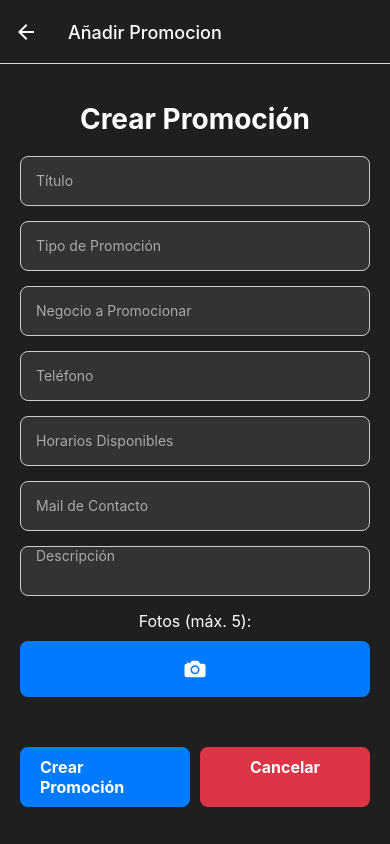
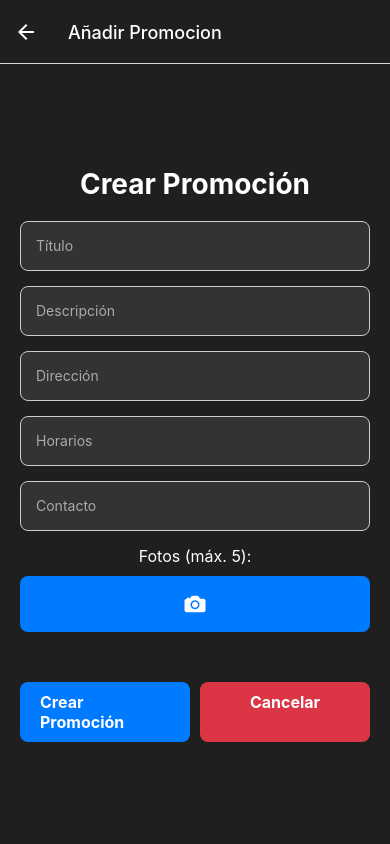
Before and after one commit to KanyeIsTheGoat/godio, a React Native app: screen /AddPromotion in a window 390 px wide. Built offline with nearby package versions, Linux system fonts and the light colour scheme.

Commit message:
post incompletos

```diff
--- a/api/denuncias.js
+++ b/api/denuncias.js
@@ -2,7 +2,7 @@ import api from "../api/api";
 
 export const fetchDenuncias = async () => {
   try {
-    const response = await fetch('http://192.168.0.244:8080/api/denuncias');
+    const response = await fetch('http://192.168.0.18:8080/api/denuncias');
     const data = await response.json();
     return data;
   } catch (error) {
@@ -30,14 +30,14 @@ export const fetchDenunciaById = async (id) => {
       throw new Error(`Invalid id type. Expected string, number, or bigint, received ${typeof id}`);
     }
 
-    const response = await fetch(`http://192.168.0.244:8080/api/denuncias/${id}`);
+    const response = await fetch('http://192.168.0.244:8080/api/denuncias/${id}');
     if (!response.ok) {
-      throw new Error(`Failed to fetch denuncia with id ${id}`);
+      throw new Error('Failed to fetch denuncia with id ${id}');
     }
     const data = await response.json();
     return data;
   } catch (error) {
-    console.error(`Error fetching denuncia with id ${id}:`, error);
+    console.error('Error fetching denuncia with id ${id}:', error);
     throw error;
   }
 };
--- a/screens/AddDenunciaScreen.jsx
+++ b/screens/AddDenunciaScreen.jsx
@@ -46,11 +46,11 @@ const AddDenunciaScreen = ({ navigation }) => {
 
     try {
       await createDenuncia(newDenuncia);
-      Alert.alert('Denuncia Added', 'The denuncia has been added successfully.');
+      Alert.alert('Denuncia creada', 'La denuncia ha sido creada exitosamente.');
       navigation.goBack();
     } catch (error) {
-      Alert.alert('Error', 'There was an error adding the denuncia.');
-      console.error("Error creating denuncia", error);
+      Alert.alert('Error', 'Hubo un problema al intentar crear la denuncia. Por favor, intenta nuevamente más tarde.');
+      console.error("Hubo un problema al intentar crear la denuncia. Por favor, intenta nuevamente más tarde", error);
     }
   };
 
--- a/screens/AddPromotionScreen.jsx
+++ b/screens/AddPromotionScreen.jsx
@@ -3,30 +3,51 @@
 import { Ionicons } from '@expo/vector-icons';
 
 const AddPromotionScreen = ({ navigation }) => {
-    const [title, setTitle] = useState('');
-    const [promoType, setPromoType] = useState('');
-    const [business, setBusiness] = useState('');
-    const [phone, setPhone] = useState('');
-    const [hours, setHours] = useState('');
-    const [email, setEmail] = useState('');
-    const [description, setDescription] = useState('');
-    const [photos, setPhotos] = useState([]);
+  const [titulo, setTitle] = useState('');
+  const [descripcion, setDescription] = useState('');
+  const [direccion, setDireccion] = useState('');
+  const [horarios, setHours] = useState('');
+  const [contacto, setContact] = useState('');
 
-    const handleAccept = () => {
-      // Add logic to save the promotion
-      Alert.alert('Promotion Added', 'The promotion has been added successfully.');
-      navigation.goBack(); // Navigate back to the previous screen
+
+
+  const handleAccept = async () => {
+    try {
+      const response = await fetch('http://192.168.0.18:8080/api/promociones', {
+        method: 'POST',
+        headers: {
+          'Content-Type': 'application/json',
+        },
+        body: JSON.stringify({
+          descripcion : descripcion,
+          titulo : titulo,
+          horarios : horarios,
+          direccion : direccion,
+          contacto : contacto
+        }),
+      });
+
+      if (!response.ok) {
+        throw new Error('Error al crear la promoción');
+      }
+
+      Alert.alert('Promoción Creada', 'La promoción ha sido creada exitosamente.');
+      navigation.goBack(); // Regresar a la pantalla anterior
+    } catch (error) {
+      console.error('Error al crear la promoción:', error);
+      Alert.alert('Error', 'Hubo un problema al intentar crear la promoción. Por favor, intenta nuevamente más tarde.');
+    }
   };
 
   const handleCancel = () => {
-      navigation.goBack(); // Navigate back to the previous screen
+    navigation.goBack(); // Regresar a la pantalla anterior
   };
 
   const handleAddPhoto = () => {
     if (photos.length < 5) {
-        // Logic to add a photo
+      // Lógica para agregar una foto
     } else {
-        Alert.alert('Maximum Reached', 'You can only add up to 5 photos.');
+      Alert.alert('Máximo Alcanzado', 'Solo puedes agregar hasta 5 fotos.');
     }
   };
 
@@ -36,63 +57,49 @@
       <TextInput
         style={styles.input}
         placeholder="Título"
-          value={title}
+        value={titulo}
         onChangeText={setTitle}
         placeholderTextColor="#AAAAAA"
       />
       <TextInput
         style={styles.input}
-          placeholder="Tipo de Promoción"
-          value={promoType}
-          onChangeText={setPromoType}
+        placeholder="Descripción"
+        value={descripcion}
+        onChangeText={setDescription}
         placeholderTextColor="#AAAAAA"
       />
       <TextInput
         style={styles.input}
-          placeholder="Negocio a Promocionar"
-          value={business}
-          onChangeText={setBusiness}
+        placeholder="Dirección"
+        value={direccion}
+        onChangeText={setDireccion}
         placeholderTextColor="#AAAAAA"
       />
       <TextInput
         style={styles.input}
-          placeholder="Teléfono"
-          value={phone}
-          onChangeText={setPhone}
+        placeholder="Horarios"
+        value={horarios}
+        onChangeText={setHours}
         keyboardType="phone-pad"
         placeholderTextColor="#AAAAAA"
       />
       <TextInput
         style={styles.input}
-          placeholder="Horarios Disponibles"
-          value={hours}
-          onChangeText={setHours}
-          placeholderTextColor="#AAAAAA"
-        />
-        <TextInput
-          style={styles.input}
-          placeholder="Mail de Contacto"
-          value={email}
-          onChangeText={setEmail}
-          keyboardType="email-address"
-          placeholderTextColor="#AAAAAA"
-        />
-        <TextInput
-          style={styles.input}
-          placeholder="Descripción"
-          value={description}
-          onChangeText={setDescription}
-          multiline
+        placeholder="Contacto"
+        value={contacto}
+        onChangeText={setContact}
         placeholderTextColor="#AAAAAA"
       />
       <Text style={styles.photoLabel}>Fotos (máx. 5):</Text>
       <TouchableOpacity style={styles.photoButton} onPress={handleAddPhoto}>
         <Ionicons name="camera" size={24} color="#FFFFFF" />
       </TouchableOpacity>
+
       <View style={styles.buttonContainer}>
         <TouchableOpacity style={styles.buttonAccept} onPress={handleAccept}>
           <Text style={styles.buttonText}>Crear Promoción</Text>
         </TouchableOpacity>
+
         <TouchableOpacity style={styles.buttonCancel} onPress={handleCancel}>
           <Text style={styles.buttonText}>Cancelar</Text>
         </TouchableOpacity>
--- a/screens/AddReclamoScreen.jsx
+++ b/screens/AddReclamoScreen.jsx
@@ -3,27 +3,49 @@ import { View, Text, TextInput, StyleSheet, TouchableOpacity, Alert, ScrollView
 import { Ionicons } from '@expo/vector-icons';
 
 const AddReclamoScreen = ({ navigation }) => {
-  const [title, setTitle] = useState('');
-  const [desperfectoType, setDesperfectoType] = useState('');
-  const [ubicacion, setUbicacion] = useState('');
-  const [description, setDescription] = useState('');
+  const [desperfecto, setDesperfecto] = useState('');
+  const [descripcion, setDescripcion] = useState('');
+  {/*const [lugar, setLugar] = useState('');*/}
+  const [tipoReclamo, setTipo] = useState('');
   const [photos, setPhotos] = useState([]);
 
-  const handleAccept = () => {
-    // Add logic to save the desperfecto
-    Alert.alert('Desperfecto Added', 'The desperfecto has been added successfully.');
-    navigation.goBack(); // Navigate back to the previous screen
-  };
 
-  const handleCancel = () => {
-    navigation.goBack(); // Navigate back to the previous screen
-  };
+  const handleAccept = async () => {
+      try {
+        const response = await fetch('http://192.168.0.18:8080/api/reclamos', {
+          method: 'POST',
+          headers: {
+            'Content-Type': 'application/json',
+          },
+          body: JSON.stringify({
+            descripcion : descripcion,
+            tipoReclamo : tipoReclamo,
+            desperfecto : desperfecto
+          }),
+        });
+
+        if (!response.ok) {
+          throw new Error('Error al crear el reclamo');
+        }
+
+        Alert.alert('Promoción Creada', 'El reclamo ha sido creada exitosamente.');
+        navigation.goBack(); // Regresar a la pantalla anterior
+      } catch (error) {
+        console.error('Error al crear el reclamo:', error);
+        Alert.alert('Error', 'Hubo un problema al intentar crear el reclamo. Por favor, intenta nuevamente más tarde.');
+      }
+    };
+
+      const handleCancel = () => {
+        navigation.goBack(); // Regresar a la pantalla anterior
+      };
+
 
   const handleAddPhoto = () => {
     if (photos.length < 5) {
       // Logic to add a photo
     } else {
-      Alert.alert('Maximum Reached', 'You can only add up to 5 photos.');
+      Alert.alert('Máximo Alcanzado', 'Solo puedes agregar hasta 5 fotos.');
     }
   };
 
@@ -32,30 +54,30 @@ const AddReclamoScreen = ({ navigation }) => {
       <Text style={styles.title}>Crear Reclamo</Text>
       <TextInput
         style={styles.input}
-        placeholder="Título"
-        value={title}
-        onChangeText={setTitle}
-        placeholderTextColor="#AAAAAA"
-      />
-      <TextInput
-        style={styles.input}
-        placeholder="Tipo de Desperfecto"
-        value={desperfectoType}
-        onChangeText={setDesperfectoType}
-        placeholderTextColor="#AAAAAA"
-      />
-      <TextInput
-        style={styles.input}
-        placeholder="Ubicación"
-        value={ubicacion}
-        onChangeText={setUbicacion}
+        placeholder="Desperfecto"
+        value={desperfecto}
+        onChangeText={setDesperfecto}
         placeholderTextColor="#AAAAAA"
       />
       <TextInput
         style={styles.input}
         placeholder="Descripción"
-        value={description}
-        onChangeText={setDescription}
+        value={descripcion}
+        onChangeText={setDescripcion}
+        placeholderTextColor="#AAAAAA"
+      />
+      {/*}<TextInput
+        style={styles.input}
+        placeholder="Ubicación"
+        value={lugar}
+        onChangeText={setLugar}
+        placeholderTextColor="#AAAAAA"
+      />*/}
+      <TextInput
+        style={styles.input}
+        placeholder="Tipo desperfecto"
+        value={tipoReclamo}
+        onChangeText={setTipo}
         multiline
         placeholderTextColor="#AAAAAA"
       />
```
Lines whose indentation alone changed are shown as unchanged.
